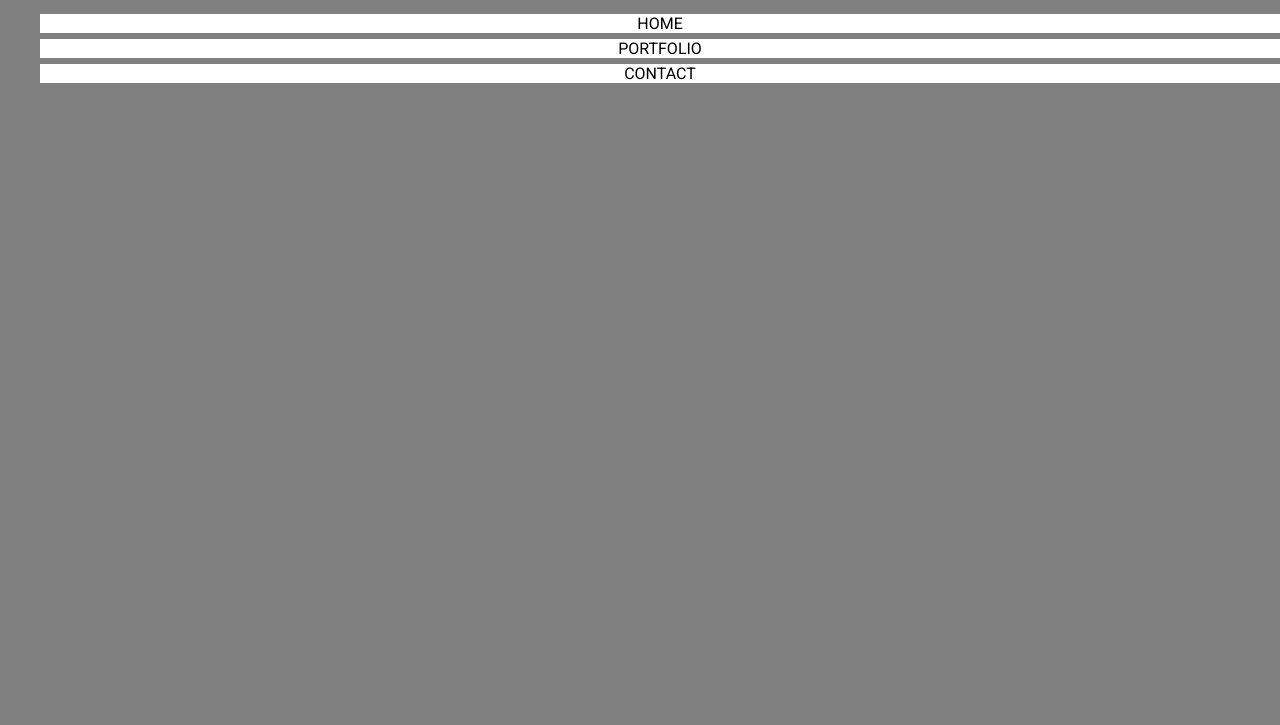
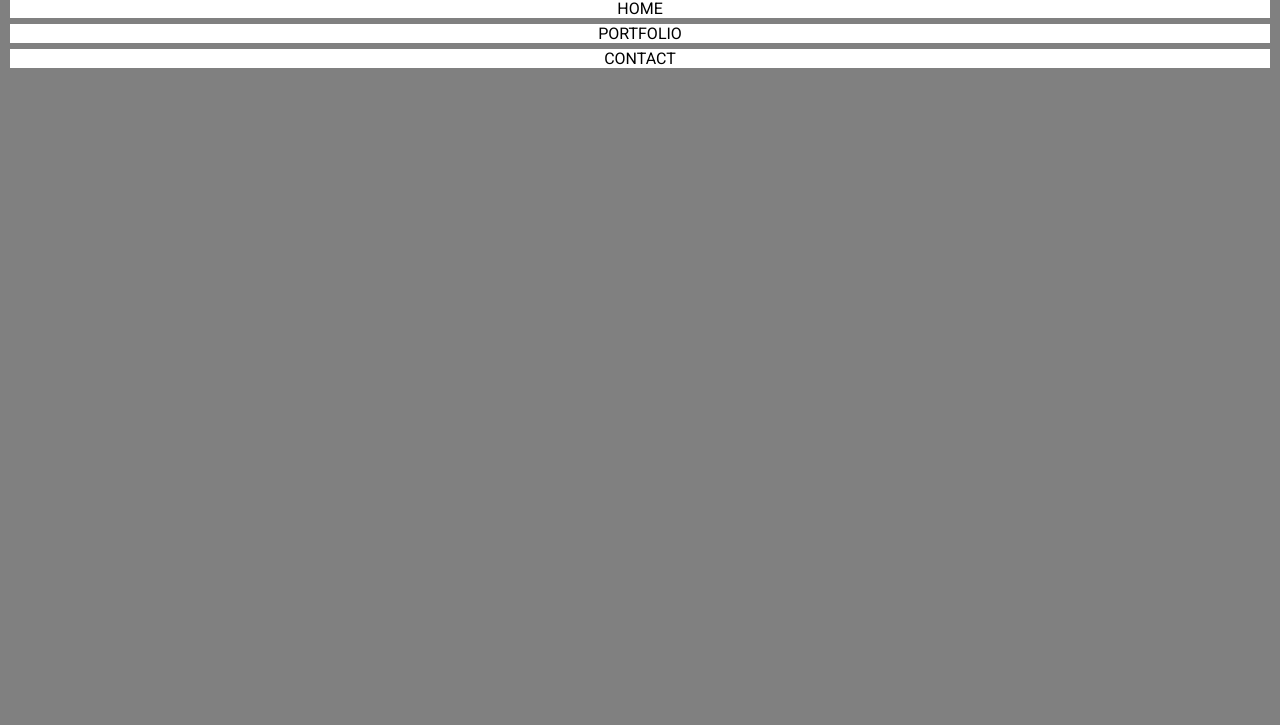
Before and after one commit to jclewis17/Techdegree-Project-2, a plain HTML site: page index.html in a window 1280 px wide. Shown: the part 75-800 px from the top of the page. Drawn offline with Linux system fonts and the light colour scheme; a web font is replaced by a local one.

Commit message:
fixed nav margin issue

```diff
--- a/css/styles.css
+++ b/css/styles.css
@@ -1,5 +1,7 @@
 * {
   box-sizing: border-box;
+  margin: 0;
+  padding: 0;
 }
 
 body {
@@ -16,7 +18,7 @@ body {
 
 .main-nav li {
   background-color: white;
-  margin: 6px 0;
+  margin: 6px 10px;
   list-style-type: none;
   display: block;
 }
```
